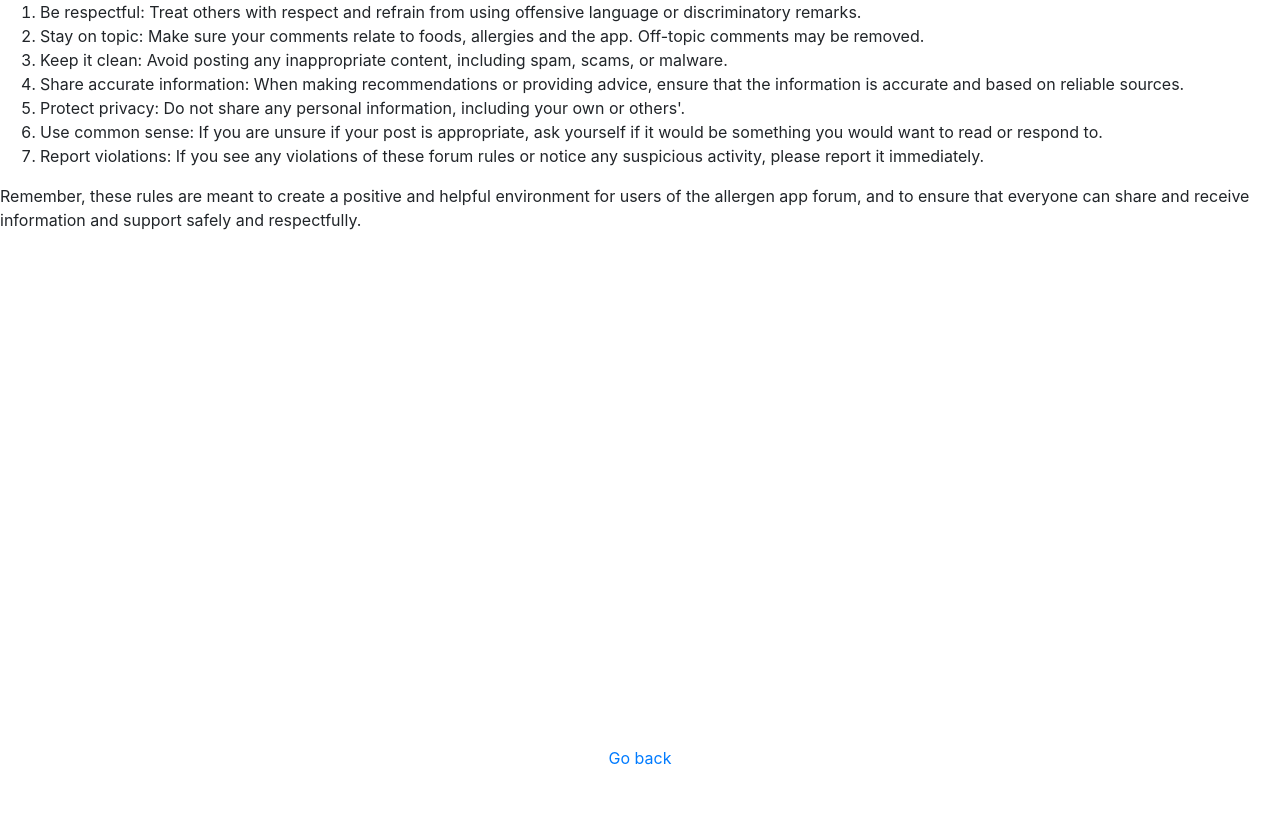
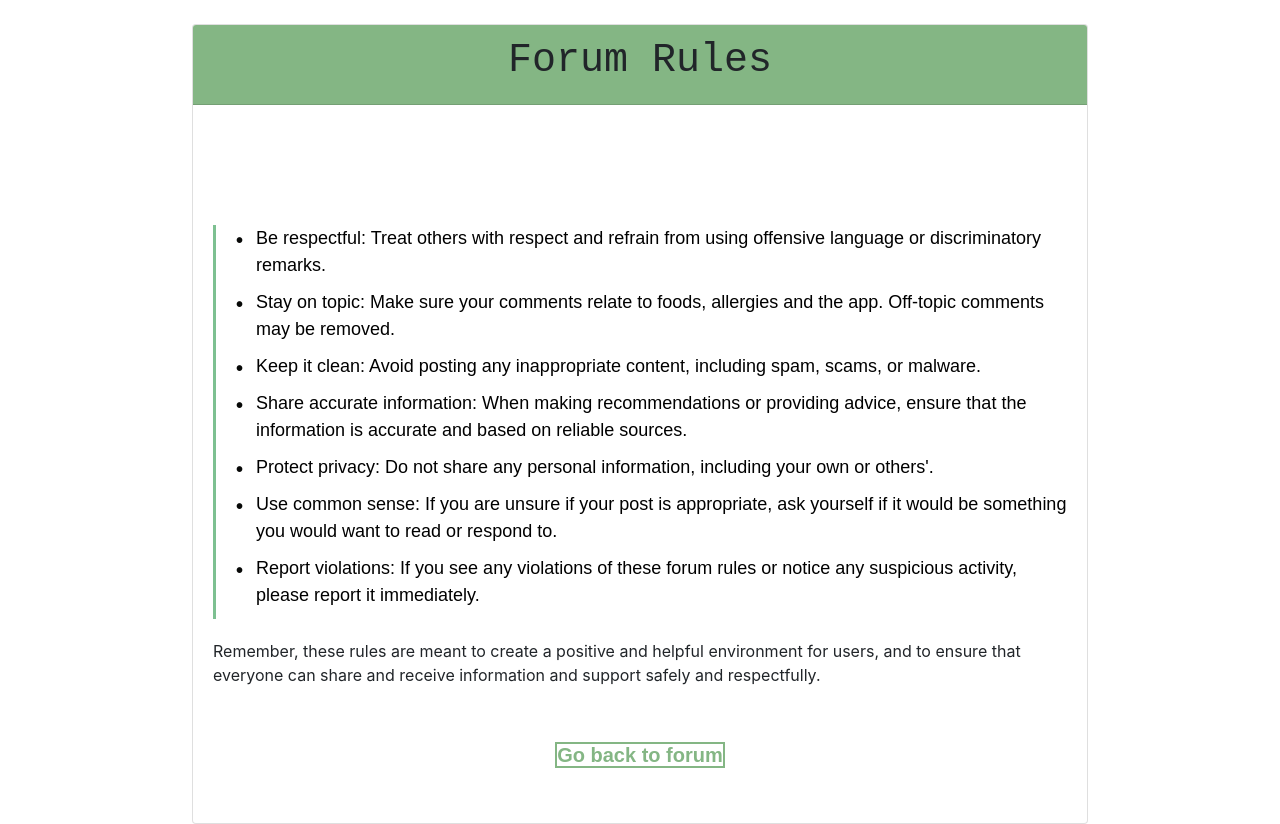
Before and after one commit to Ismaiana/Happy-Snacky-Project, a Flask app: page /forum_rules in a window 1280 px wide. Before the commit the page ends 765 px from the top, so only its background shows below. Run offline with Flask 2, Linux system fonts and the light colour scheme.

Commit message:
styling, fixing bugs

```diff
--- a/server.py
+++ b/server.py
@@ -311,7 +311,7 @@ def new_password():
 
 
         del reset_tokens[email]
-
+        flash('Password updated, please log in')
     return redirect('/')
 
 
--- a/templates/forum_rules.html
+++ b/templates/forum_rules.html
@@ -1,13 +1,69 @@
-
-
-
-
-
 {% extends 'base.html' %}
 {% block title %}Forum Rules{% endblock %}
 {% block head %}
+<style>
 
+.card {
+  width: 70%;
+  height: 800px;
+  margin: 0 auto;
+  display: flex;
+  flex-direction: column;
+  justify-content: center;
+}
 
+.card-header {
+  height: 10%;
+  background-color: rgb(132, 182, 132);
+}
+
+.card-body {
+  height: 80%;
+  display: flex;
+  flex-direction: column;
+  justify-content: center;
+}
+
+ol {
+  list-style-type: none;
+  margin: 0;
+  padding: 0;
+  font-size: 18px;
+  color: #000000;
+  font-family: Arial, sans-serif;
+  line-height: 1.5;
+  border-left: 3px solid #7dc091;
+  padding-left: 20px;
+  margin-bottom: 20px;
+}
+
+li {
+  margin-bottom: 10px;
+  position: relative;
+  padding-left: 20px;
+}
+
+li:before {
+  content: "\2022";
+  position: absolute;
+  left: 0;
+  color: #070807;
+  font-weight: bold;
+  font-size: 20px;
+}
+
+li strong {
+  font-weight: bold;
+  color: #83c789;
+}
+
+</style>
+<br>
+<div class="card">
+  <div class="card-header">
+    <h1 class="card-title" style="text-align: center; font-family: Courier New;">Forum Rules</h1>
+  </div>
+  <div class="card-body">
     <ol>
       <li>Be respectful: Treat others with respect and refrain from using offensive language or discriminatory remarks.</li>
       <li>Stay on topic: Make sure your comments relate to foods, allergies and the app. Off-topic comments may be removed.</li>
@@ -17,10 +73,12 @@
       <li>Use common sense: If you are unsure if your post is appropriate, ask yourself if it would be something you would want to read or respond to.</li>
       <li>Report violations: If you see any violations of these forum rules or notice any suspicious activity, please report it immediately.</li>
     </ol>
-  Remember, these rules are meant to create a positive and helpful environment for users of the allergen app forum, and to ensure that everyone can share and receive information and support safely and respectfully.
+    <p>Remember, these rules are meant to create a positive and helpful environment for users, and to ensure that everyone can share and receive information and support safely and respectfully.</p>
+  </div>
+</div>
 
-
-
-
-  <div class="footer" style="position: fixed; text-align: center; bottom: 30px; width: 100%;"> <a href="/forum"> Go back </a> </div>
+  <div class="footer" style="position: fixed; text-align: center; bottom: 30px; width: 100%;">
+    <a href="/forum" style=" color: rgb(132, 182, 132); margin: 0; font-family:
+    arial; font-size:  20px; font-weight: bold; border: 2px solid rgb(132, 182, 132);">Go back to forum</a>
+    </div>
   {% endblock %}
--- a/templates/homepage.html
+++ b/templates/homepage.html
@@ -75,11 +75,11 @@ footer {
         <div class="container">
             <div class="login-page">
 
-                <h1>Welcome to Happy Snacky!</h1><br>
+                <h2>Welcome to Happy Snacky!</h2><br>
 
 
 
-        <h2>Login</h2>
+        <h3>Login</h3>
 
         <form action="/login" method="POST" class="form-login">
 
--- a/templates/savedsnacks.html
+++ b/templates/savedsnacks.html
@@ -167,7 +167,10 @@
 </form>
 
 
-<div class="footer" style="position: fixed; text-align: center; bottom: 30px; width: 100%;"> <a href="/search">New Search </a> </div>
+<div class="footer" style="position: fixed; text-align: center; bottom: 30px; width: 100%;">
+<a href="/search" style=" color: rgb(132, 182, 132); margin: 0; font-family:
+arial; font-size:  20px; font-weight: bold; border: 2px solid rgb(132, 182, 132);">New Search</a>
+</div>
 
 
 <script src="/static/js/main.js"></script>
```
Also changed, not shown: templates/about.html (+6 -3 lines). Lines whose indentation alone changed are shown as unchanged.
